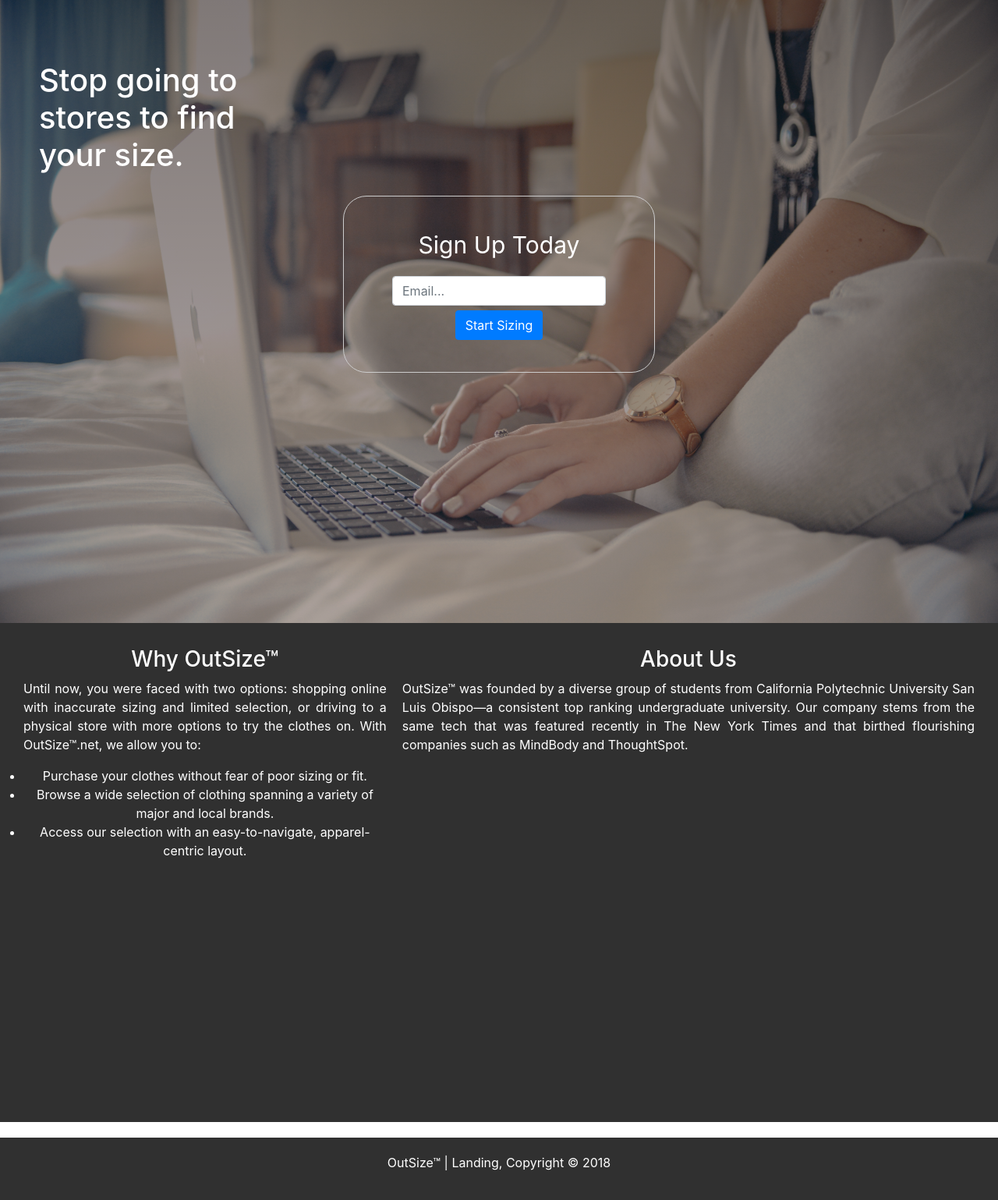
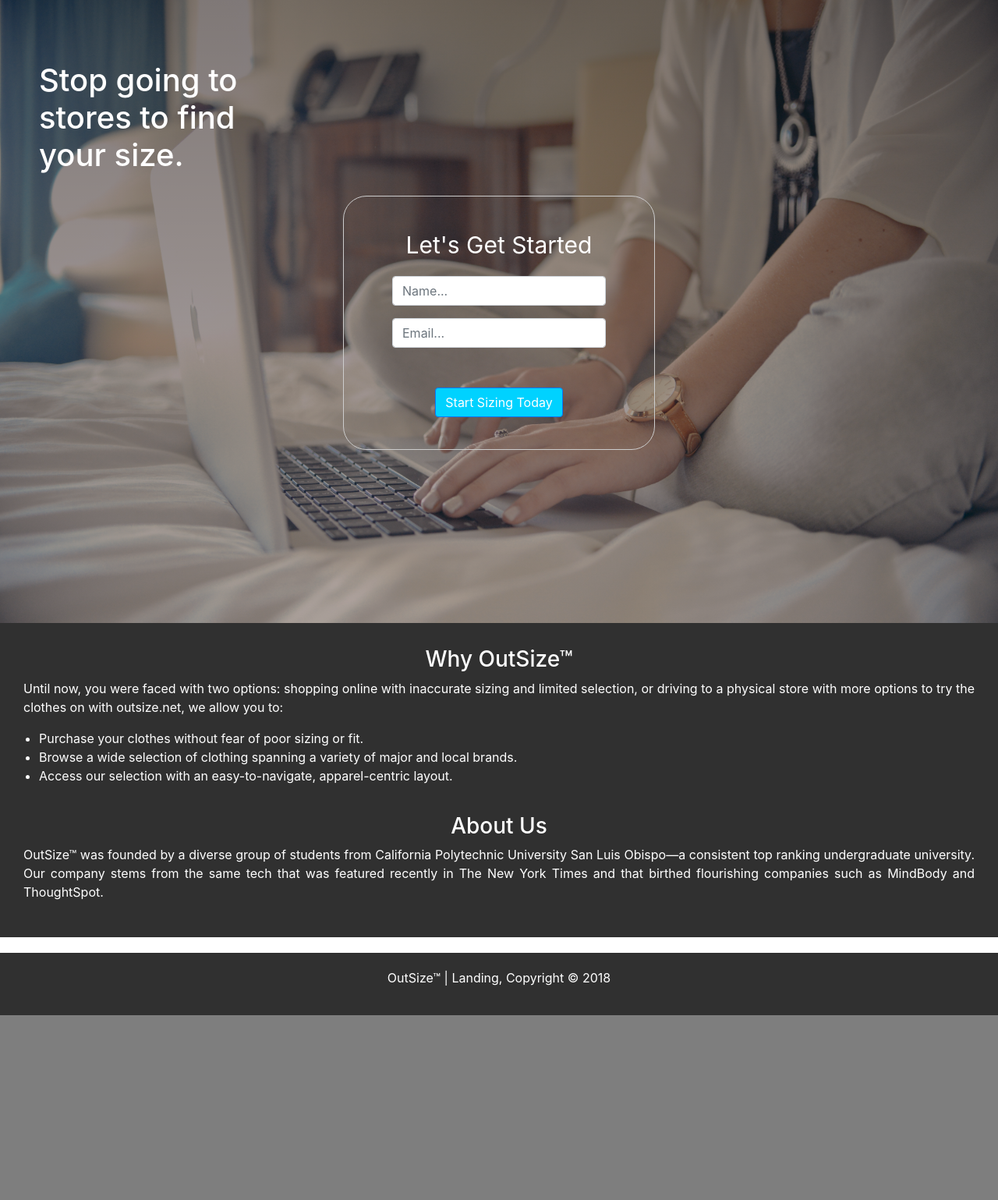
Before and after one commit to garrettlew/outsize_landing, a PHP site: page / in a window 1280 px wide. Shown: the part 3201-4740 px from the top of the page at 78% size. After the commit the page ends 4503 px from the top, so only its background shows below. Run offline with PHP 8.4, Linux system fonts and the light colour scheme.

Commit message:
Fixed Info Format

```diff
--- a/Desktop/outsize_landing_v1/css/style.css
+++ b/Desktop/outsize_landing_v1/css/style.css
@@ -16,6 +16,7 @@
 /* Showcase -- header; welcome */
 #showcase{
     background-image: linear-gradient( rgba(0, 0, 0, 0.2), rgba(0, 0, 0, 0.2) ), url("../img/showcase.jpg");
+    background-attachment: fixed;
     background-size: cover;
     background-position: center;
     height: 100vh;                      /*vh is viewport height. Allows website to fit different sizes*/
@@ -30,13 +31,13 @@
 
 #showcase h1{
 
-    font-size: 50px;
+    font-size: 70px;
     font-weight: bold;
 }
 
 #showcase p{
 
-    font-size: 35px;
+    font-size: 45px;
     padding-bottom: 20px;
 }
 
@@ -63,6 +64,7 @@
 #section-a {
 
     background-image: linear-gradient( rgba(0, 0, 0, 0.5), rgba(0, 0, 0, 0.3) ), url("../img/measure.jpg");
+    background-attachment: fixed;
     background-size: cover;
     background-position: center;
     height: 100vh;
@@ -73,6 +75,7 @@
 
 #section-b {
     background-image: linear-gradient( rgba(0, 0, 0, 0.5), rgba(0, 0, 0, 0.3) ), url("../img/match.jpg");
+    background-attachment: fixed;
     background-size: cover;
     background-position: center;
     height: 100vh;
@@ -83,6 +86,7 @@
 
 #section-c {
     background-image: linear-gradient( rgba(0, 0, 0, 0.5), rgba(0, 0, 0, 0.3) ), url("../img/package.jpg");
+    background-attachment: fixed;
     background-size: cover;
     background-position: center;
     height: 100vh;
@@ -93,6 +97,7 @@
 
 #section-d {
     background-image: linear-gradient( rgba(0, 0, 0, 0.5), rgba(0, 0, 0, 0.3) ), url("../img/computer.jpg");
+    background-attachment: fixed;
     background-size: cover;
     background-position: center;
     height: 100vh;
@@ -119,8 +124,14 @@
 
 }
 
-.button {
-    display: inline-block;
+#button {
+    background-color: #00d2ff;
+}
+
+.margin-10{
+
+    margin: 10px 0;
+
 }
 
 /*Info Section*/
@@ -131,7 +142,8 @@
     color:#fff;
     text-align: center;
     display:flex;
-    height: 80vh;
+    display: block;
+    overflow: auto;
 
 }
 
@@ -148,6 +160,12 @@
     text-justify:inter-word;
 }
 
+#info .box ul {
+    text-align: left;
+    text-justify: none;
+    padding-left: 20px;
+}
+
 footer
 {
     padding: 20px;
--- a/Desktop/outsize_landing_v1/index.html
+++ b/Desktop/outsize_landing_v1/index.html
@@ -46,8 +46,10 @@
         <header id="showcase">
 
             <h1>Welcome</h1>
-            <p>"Buy clothes that fit." <span style="font-style: italic;">-OutSize&trade;</span></p>
+            <p>Making Style Easy With OutSize&trade;.</p>
             <section class="form">
+
+                <p style="font-size: 32px;">Let's Get Started</p>
 
                 <div class = "row justify-content-center" style="margin: 10px;">
 
@@ -56,8 +58,11 @@
                     <!-- <?php if ($msg != "") echo $msg . "<br><br>" ?> -->
 
                     <form method="POST" action="register.php">
-                        <input class="form-control" type="email" name="email" placeholder="Email..."><br>
-                        <input class='btn btn-primary' type="submit" name="submit" value="Start Sizing Today">
+                        <input class="form-control" type="text" name="name" placeholder="Name...">
+                        <br>
+                        <input class="form-control" type="email" name="email" placeholder="Email...">
+                        <br>
+                        <input class='btn btn-primary' id='button' type="submit" name="submit" value="Start Sizing Today">
                     </form>
 
                 </div>
@@ -91,15 +96,17 @@
 
                 <div class = "row justify-content-center" style="margin: 10px;">
 
-                    <p>Sign Up Today</p>
+                    <p>Let's Get Started</p>
 
                     <div class="col-md-6 col-md-offset-3" align="center"></div>
 
     <!--                 <?php if ($msg != "") echo $msg . "<br><br>" ?> -->
 
                     <form method="post" action="register.php">
-                        <input class="form-control" type="email" name="email" placeholder="Email...">
-                        <input class='btn btn-primary' type="submit" name="submit" value="Start Sizing">
+                        <input class="form-control" type="text" name="name" placeholder="Name..." id="margin-10">
+                        <p></p>
+                        <input class="form-control" type="email" name="email" placeholder="Email..."> <br>
+                        <input class='btn btn-primary' id='button' type="submit" name="submit" value="Start Sizing Today">
                     </form>
 
                 </div>
@@ -111,7 +118,7 @@
         <section id="info">
             <div class="box">
                 <h3>Why OutSize&trade;</h3>
-                <p>Until now, you were faced with two options: shopping online with inaccurate sizing and limited selection, or driving to a physical store with more options to try the clothes on. With OutSize&trade;.net, we allow you to:</p>
+                <p>Until now, you were faced with two options: shopping online with inaccurate sizing and limited selection, or driving to a physical store with more options to try the clothes on with outsize.net, we allow you to:</p>
                 <ul>
                     <li>Purchase your clothes without fear of poor sizing or fit.</li>
                     <li>Browse a wide selection of clothing spanning a variety of major and local brands.</li>
```
